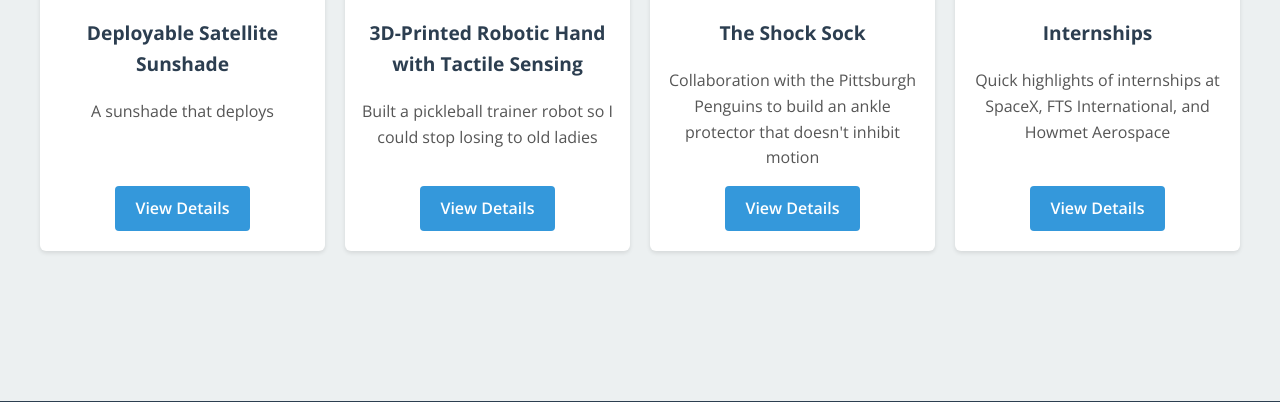
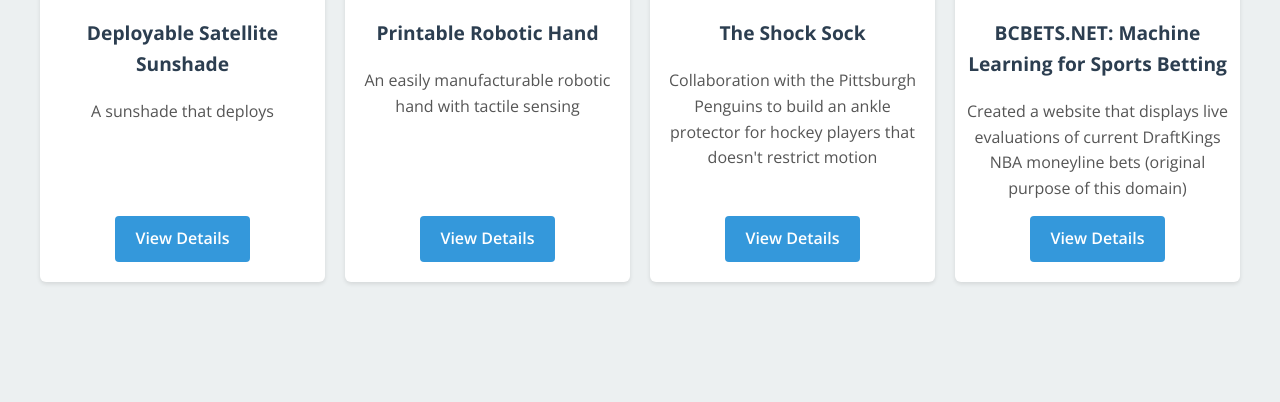
Before and after one commit to b9check/Personal-Website, a Django app: page /projects/ in a window 1280 px wide. Shown: the part 939-1341 px from the top of the page. Run offline with Django 5.2, Linux system fonts and the light colour scheme.

Commit message:
small website updates

```diff
--- a/personalsite/main/templates/projects.html
+++ b/personalsite/main/templates/projects.html
@@ -53,8 +53,8 @@
         <!-- Project Card 6 -->
         <div class="project-card">
             <img src="{% static 'images/racecartrophy.jpg' %}" alt="Project 6" class="project-img">
-            <h3>3D-Printed Robotic Hand with Tactile Sensing</h3>
-            <p>Built a pickleball trainer robot so I could stop losing to old ladies</p>
+            <h3>Printable Robotic Hand</h3>
+            <p>An easily manufacturable robotic hand with tactile sensing</p>
             <a href="#" class="btn-project">View Details</a>
         </div>
 
@@ -63,7 +63,7 @@
         <div class="project-card">
             <img src="{% static 'images/racecartrophy.jpg' %}" alt="Project 7" class="project-img">
             <h3>The Shock Sock</h3>
-            <p>Collaboration with the Pittsburgh Penguins to build an ankle protector that doesn't inhibit motion</p>
+            <p>Collaboration with the Pittsburgh Penguins to build an ankle protector for hockey players that doesn't restrict motion</p>
             <a href="#" class="btn-project">View Details</a>
         </div>
 
@@ -71,8 +71,8 @@
         <!-- ... up to Project Card 8 -->
         <div class="project-card">
             <img src="{% static 'images/racecartrophy.jpg' %}" alt="Project 8" class="project-img">
-            <h3>Internships</h3>
-            <p>Quick highlights of internships at SpaceX, FTS International, and Howmet Aerospace</p>
+            <h3>BCBETS.NET: Machine Learning for Sports Betting</h3>
+            <p>Created a website that displays live evaluations of current DraftKings NBA moneyline bets (original purpose of this domain)</p>
             <a href="#" class="btn-project">View Details</a>
         </div>
     </div>
```
